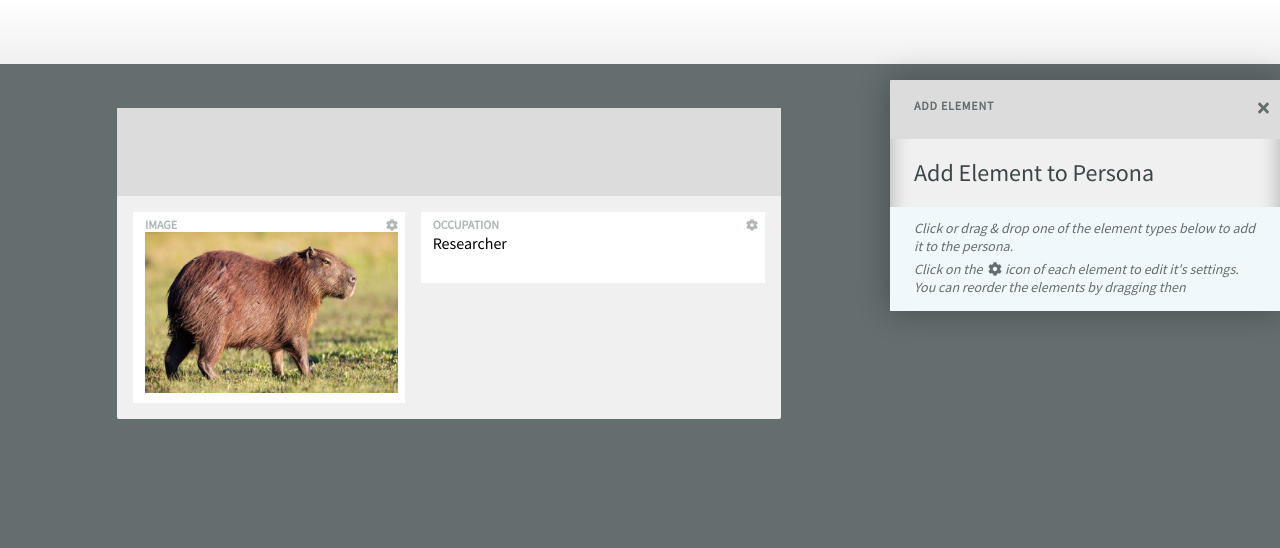
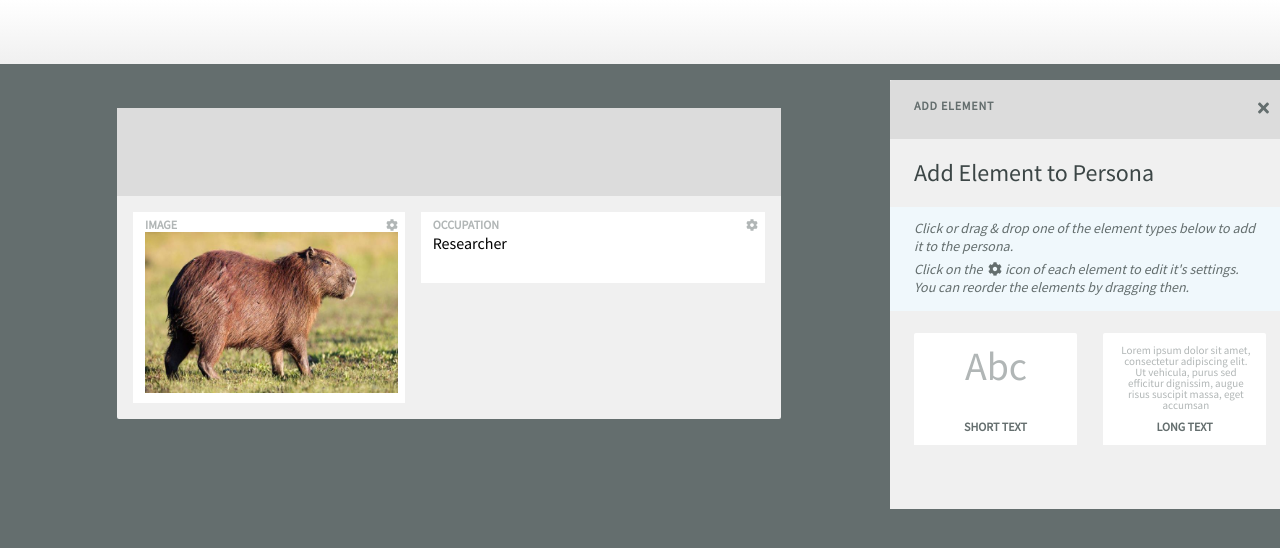
Before and after one commit to pedroAquino/MoreThanMetricsTest, a React (Create React App) app: page / in a window 1280 px wide. Shown: the top 548 px of the page. Built offline with nearby package versions, Linux system fonts and the light colour scheme.

Commit message:
long text working

```diff
--- a/src/SideBar/SideBar.js
+++ b/src/SideBar/SideBar.js
@@ -3,6 +3,7 @@ import * as React from 'react';
 import injectSheet from "react-jss";
 import SideBarHeader from './components/SideBarHeader';
 import Disclaymer from '../shared/components/Disclaymer';
+import PersonaElement from './components/PersonaElement';
 import { FontAwesomeIcon } from '@fortawesome/react-fontawesome';
 
 type Props = {
@@ -14,7 +15,8 @@ const styles = theme => ({
         width: 390,
         bordeRadius: '2px 0 0 0',
         backgroundColor: theme.colors.lightGray,
-        boxShadow: 'inset 0 1px 20px 0 rgba(0,0,0,0.3), 0 0 30px 0 rgba(0,0,0,0.3)'
+        //boxShadow: 'inset 0 1px 20px 0 rgba(0,0,0,0.3), 0 0 30px 0 rgba(0,0,0,0.3)',
+        paddingBottom: 64
     },
     padded: {
         padding: '22px 68px 0px 24px'
@@ -26,6 +28,11 @@ const styles = theme => ({
     },
     disclaymer: {
         marginTop: 22
+    },
+    elements: {
+      padding: '22px 14px 0px 24px',
+      display: 'flex',
+      justifyContent: 'space-between'
     }
 });
 
@@ -50,9 +57,13 @@ export function SideBar(props: Props) {
                 {"icon of each element to edit it's settings."}
             </p>
             <p>
-               You can reorder the elements by dragging then
+               You can reorder the elements by dragging then.
             </p>
         </Disclaymer>
+      </div>
+      <div className={classes.elements}>
+        <PersonaElement kind="short-text" />
+         <PersonaElement kind="long-text" />
       </div>
     </div>
   );
--- /dev/null
+++ b/src/SideBar/components/PersonaElement.js
@@ -0,0 +1,64 @@
+// @flow
+import * as React from 'react';
+import injectSheet from "react-jss";
+
+type Props = {
+  kind: 'short-text' | 'long-text' | 'image' | 'image-galery' | 'number';
+  classes: any;
+};
+
+const styles  = theme => ({
+    personaElement: {
+        background: theme.colors.white,
+        width: 163,
+        height: 112,
+        display: 'flex',
+        flexDirection: 'column',
+        alignItems: 'center',
+        borderRadius: '2px 2px 0 0',
+        position: 'relative'
+    },
+    text: {
+        fontSize: theme.fontSizes.small,
+        color: theme.colors.darkGray,
+        fontWeight: 'bold',
+        position: 'absolute',
+        bottom: 12
+    },
+    shortText: {
+        fontSize: 40,
+        fontWeight: 300,
+        color: '#B1B6B6',
+        padding: '13px 45px 0px 46px'
+    },
+    longText: {
+        fontSize: 11,
+        padding: '11.8px 13.56px 0px 16.31px',
+        textAlign: 'center',
+        color: '#B1B6B6'
+    }
+});
+
+function PersonaElement(props: Props) {
+  const { kind, classes } = props;
+  const content = {
+      'short-text': <div className={classes.shortText}>Abc</div>,
+      'long-text': <div className={classes.longText}>
+
+
+
+Lorem ipsum dolor sit amet, consectetur adipiscing elit. Ut vehicula, purus sed efficitur dignissim, augue risus suscipit massa, eget accumsan
+                 </div>
+  };
+
+  return (
+    <div className={classes.personaElement}>
+        {content[kind]}
+        <div className={classes.text}>
+            {kind.split('-').join(' ').toUpperCase()}
+        </div>
+    </div>
+  );
+};
+
+export default injectSheet(styles)(PersonaElement);
```
